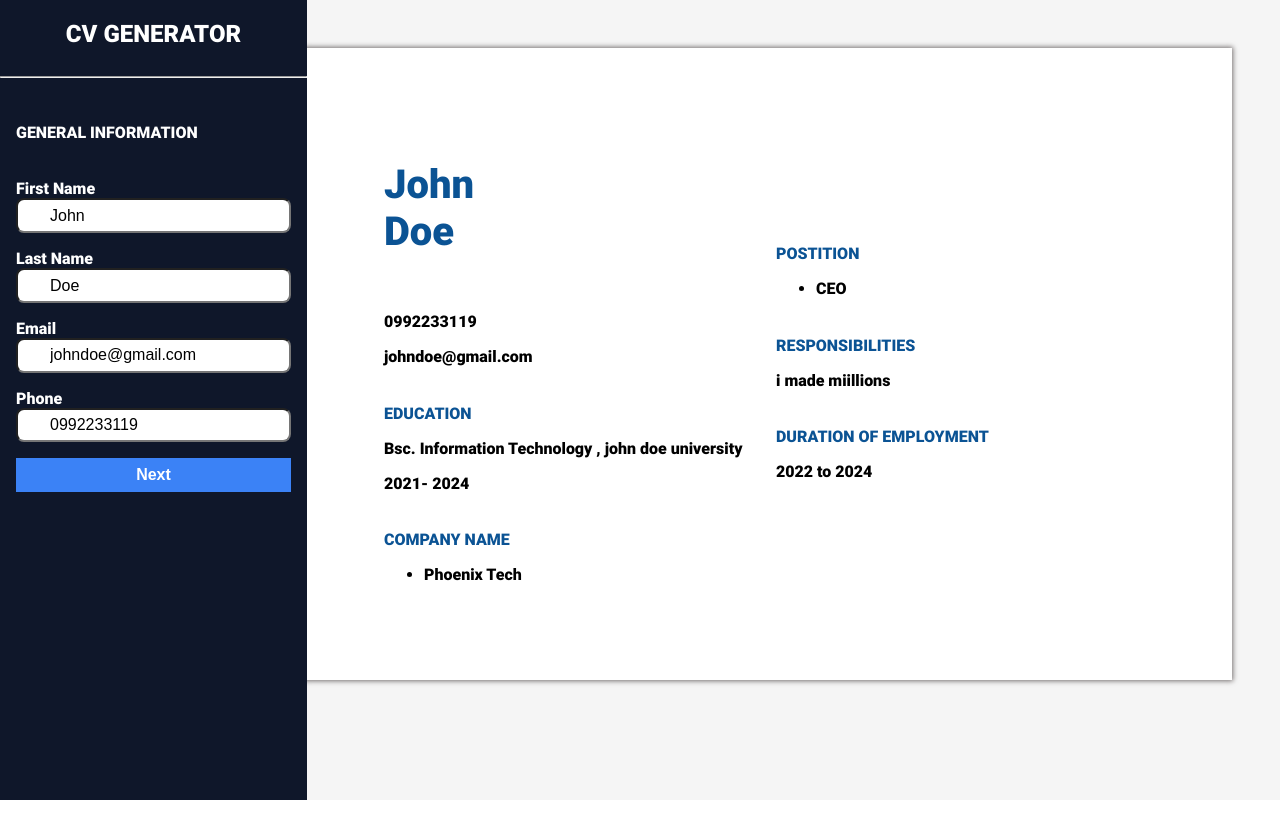
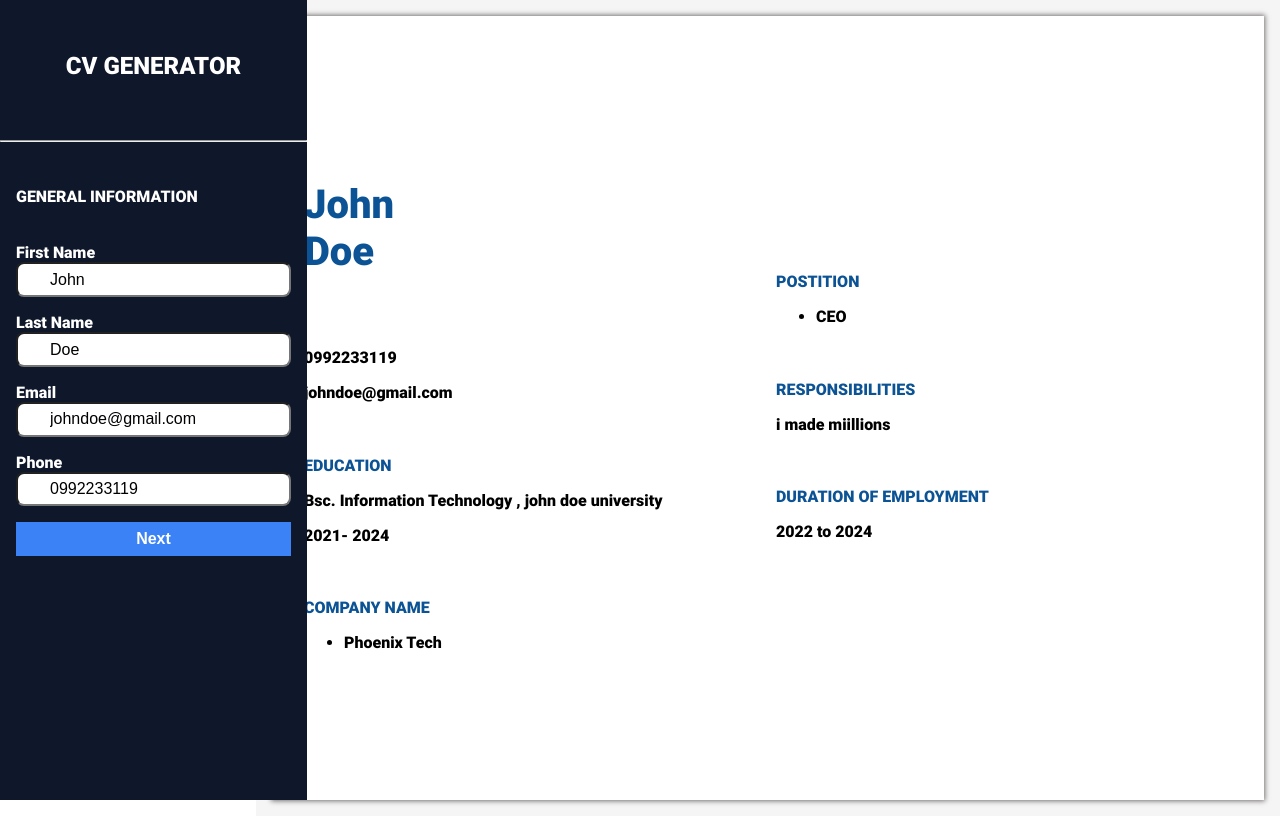
Before and after one commit to PhoenixTech2003/cv-application, a React (Vite) app: page / in a window 1280 px wide. Built offline with nearby package versions, Linux system fonts and the light colour scheme.

Commit message:
style: Update padding and gap in cv-section

```diff
--- a/src/App.css
+++ b/src/App.css
@@ -22,6 +22,7 @@
 
 .side-bar h1{
   justify-self: center;
+  padding: 2rem;
 }
 
 .side-bar form input{
@@ -64,8 +65,9 @@
 }
 
 .cv-section{
-  padding: 3rem;
+  padding: 1rem;
   background-color: #F5F5F5;
+
 
 }
 .cv-section > div{
@@ -74,15 +76,17 @@
   align-items: center;
   gap: 1rem;
   background-color: #fff;
-  padding: 5rem;
+  padding: 2rem;
   box-shadow: 0px 0px 5px 1px #746f6f ;
+  height: 90dvh;
+
 }
 
 .cv-section > div .left-section,
  .cv-section > div .right-section{
   display: flex;
   flex-direction: column;
-  gap: 0.5rem;
+  gap: 1.5rem;
 }
 
 .cv-section > div .left-section > div:nth-child(1) > h2{
```
